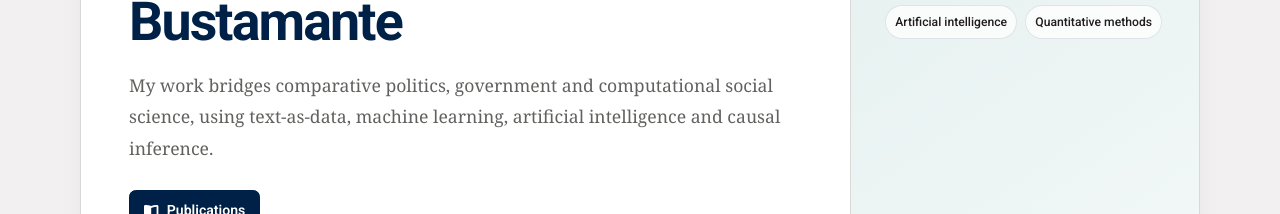
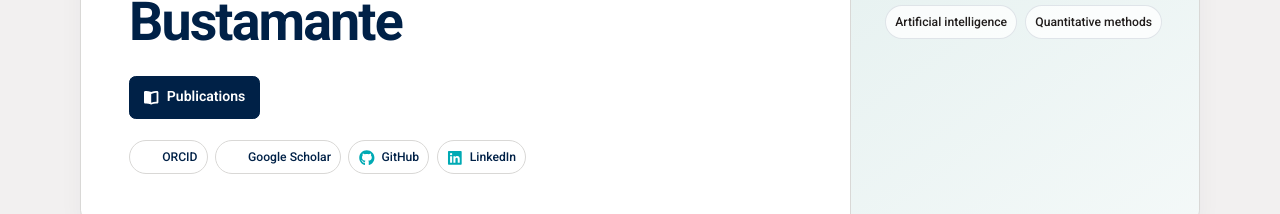
Before and after one commit to bgonzalezbustamante/academic-website, a Next.js app: page / in a window 1280 px wide. Shown: the part 292-506 px from the top of the page. Built offline with nearby package versions, Linux system fonts and the light colour scheme; no server answers; some icons are missing.

Commit message:
feat: add public profile and institutional assets

```diff
--- a/content/site.ts
+++ b/content/site.ts
@@ -1,25 +1,27 @@
 export const siteProfile = {
   name: 'Bastián González-Bustamante',
-  intro:
-    'My work bridges comparative politics, government and computational social science, using text-as-data, machine learning, artificial intelligence and causal inference.',
+  portrait: '/profile/avatar.jpg',
   positions: [
     {
       role: 'Post-doctoral Researcher in Computational Social Science',
       institution: 'Leiden University',
       href: 'https://www.universiteitleiden.nl/en',
-      brand: 'leiden',
+      logo: '/branding/leiden.webp',
+      logoAlt: 'Leiden University',
     },
     {
       role: 'Associate Professor of Public Administration',
       institution: 'Universidad Diego Portales',
       href: 'https://www.udp.cl/',
-      brand: 'udp',
+      logo: '/branding/udp.webp',
+      logoAlt: 'Universidad Diego Portales',
     },
     {
       role: 'Research Leader',
       institution: 'Oxford Computational Political Science Group',
       href: 'https://www.politics.ox.ac.uk/oxford-computational-political-science-group',
-      brand: 'ocpsg',
+      logo: '/branding/ocpsg.webp',
+      logoAlt: 'Oxford Computational Political Science Group',
     },
   ],
   researchAreas: [
@@ -30,6 +32,10 @@ export const siteProfile = {
     'Artificial intelligence',
     'Quantitative methods',
   ],
+  contact: {
+    email: 'b.a.gonzalez.bustamante@fgga.leidenuniv.nl',
+    address: 'Wijnhaven, Turfmarkt 99 · 2511 DP The Hague · Netherlands',
+  },
   links: {
     orcid: 'https://orcid.org/0000-0003-1510-6820',
     github: 'https://github.com/bgonzalezbustamante',
```
